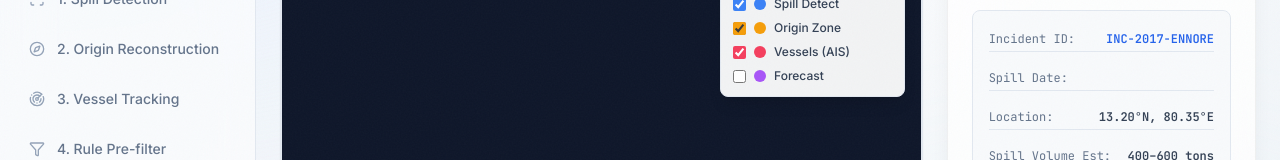
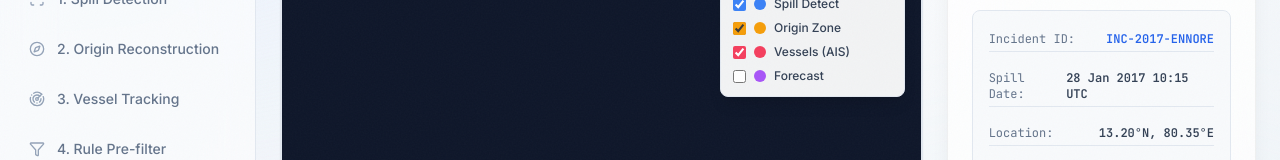
Before and after one commit to Brijesh1021/Marisel, a React (Vite) app: page /attribution-decision in a window 1280 px wide. Shown: the part 236-396 px from the top of the page. Built offline with nearby package versions, Linux system fonts and the light colour scheme; no server answers.

Commit message:
fix: resolve TypeScript type errors for production build

```diff
--- a/src/pages/DashboardPage.tsx
+++ b/src/pages/DashboardPage.tsx
@@ -59,7 +59,7 @@ export const DashboardPage: React.FC = () => {
             </div>
             <div className="flex justify-between py-1 border-b border-slate-200">
               <span className="text-slate-500">Spill Date:</span>
-              <span className="text-slate-700 font-bold">{mockCase.date}</span>
+              <span className="text-slate-700 font-bold">{mockCase.acquisitionDate}</span>
             </div>
             <div className="flex justify-between py-1 border-b border-slate-200">
               <span className="text-slate-500">Location:</span>
--- a/src/pages/EvidenceGraphPage.tsx
+++ b/src/pages/EvidenceGraphPage.tsx
@@ -1,6 +1,6 @@
 import React, { useCallback } from 'react';
 import { Share2, FileText, Database, ShieldAlert, Waves, ServerCrash, Scale, MapPin, Scan, Anchor, Activity, Cpu } from 'lucide-react';
-import ReactFlow, { Background, Controls, Edge, Node, MarkerType, useNodesState, useEdgesState, Handle, Position } from 'reactflow';
+import ReactFlow, { Background, Controls, Edge, Node, MarkerType, useNodesState, useEdgesState, Handle, Position, BackgroundVariant } from 'reactflow';
 import 'reactflow/dist/style.css';
 import { mockVessels } from '../data/mockData';
 
@@ -93,7 +93,7 @@ export const EvidenceGraphPage: React.FC = () => {
       data: {
         label: culprit.name.split(' (')[0], icon: Anchor, score: 98, isMain: true,
         styleClass: 'bg-emerald-950/80 border-emerald-500 text-emerald-50 ring-4 ring-emerald-500/20', headerClass: 'bg-emerald-900 border-emerald-700', footerClass: 'bg-emerald-800 text-emerald-200',
-        telemetry: ['IMO: 9340623', 'Type: Oil Tanker', `Draft: ${culprit.draft}m`, `Heading: ${culprit.heading}°`]
+        telemetry: ['IMO: 9340623', 'Type: Oil Tanker', `Length: ${culprit.length}m`, `Heading: ${culprit.heading}°`]
       }
     },
     {
@@ -164,7 +164,7 @@ export const EvidenceGraphPage: React.FC = () => {
           className="fusion-graph-dark"
         >
           {/* Tactical grid background */}
-          <Background color="#1e293b" gap={30} size={2} variant="cross" />
+          <Background color="#1e293b" gap={30} size={2} variant={BackgroundVariant.Cross} />
           <Controls className="bg-slate-800 border-slate-700 fill-slate-300" showInteractive={false} />
         </ReactFlow>
       </div>
```
Also changed, not shown: 8 other files (tests, documents, lock files or other folders).
